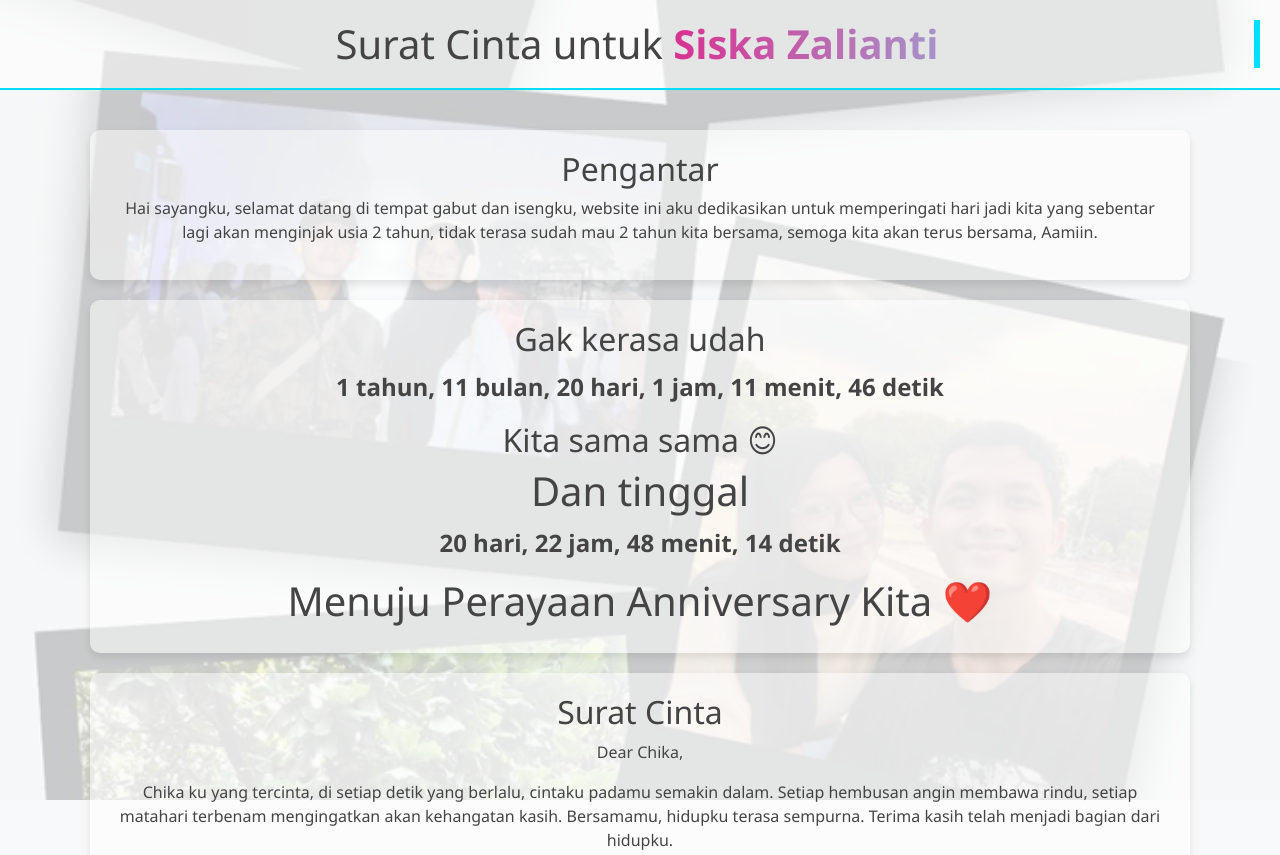
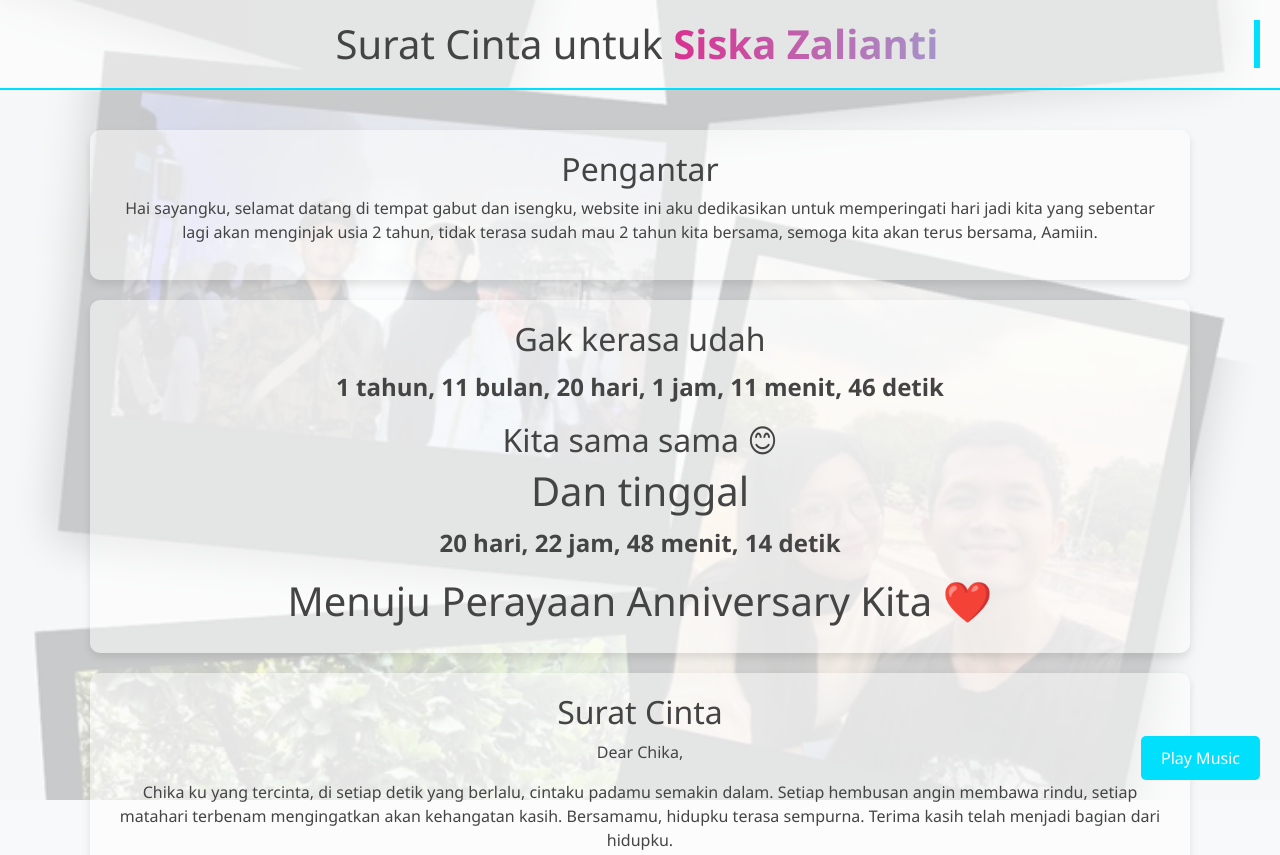
Before and after one commit to Rheva25/Anive-project, a plain HTML site: page index.html in a window 1280 px wide. Shown: the top 855 px of the page. Drawn offline with nearby package versions, Linux system fonts and the light colour scheme.

Commit message:
Add files via upload
fix audio music and add play button

```diff
--- a/index.html
+++ b/index.html
@@ -179,9 +179,56 @@
             <h1>I LOVE YOU SISKA ZALIANTI ❤️</h1>
         </div>
     </div>
+
+    <audio id="backgroundMusic" loop>
+        <source src="nuansabening.mp3" type="audio/mpeg">
+        Your browser does not support the audio element.
+    </audio>
+
     <script src="https://code.jquery.com/jquery-3.5.1.min.js"></script>
     <script>
-        // Countdown timer to previous anniversary on 28th July 2022
+        // Autoplay the music after user interaction
+        $(document).ready(function() {
+            var audio = document.getElementById('backgroundMusic');
+            var isPlaying = false;
+
+            function playAudio() {
+                if (!isPlaying) {
+                    audio.play();
+                    isPlaying = true;
+                }
+            }
+
+            // Play audio on first click anywhere on the document
+            $(document).one('click', function() {
+                playAudio();
+            });
+
+            // Optional: Add a play button if the user doesn't click anywhere
+            setTimeout(function() {
+                if (!isPlaying) {
+                    var playButton = $('<button>Play Music</button>');
+                    playButton.css({
+                        position: 'fixed',
+                        bottom: '20px',
+                        right: '20px',
+                        padding: '10px 20px',
+                        fontSize: '16px',
+                        backgroundColor: '#00dffc',
+                        color: '#fff',
+                        border: 'none',
+                        borderRadius: '5px',
+                        cursor: 'pointer'
+                    });
+                    playButton.click(function() {
+                        playAudio();
+                        playButton.remove();
+                    });
+                    $('body').append(playButton);
+                }
+            }, 3000); // 3 seconds delay
+
+            // Timer to count time since last anniversary on 28th July 2022
             const anniversaryDate = new Date('2022-07-28');
             setInterval(function() {
                 const now = new Date();
@@ -211,6 +258,7 @@
 
                 document.getElementById('countdownToAnniversary').textContent = `${days} hari, ${hours} jam, ${minutes} menit, ${seconds} detik`;
             }, 1000);
+        });
     </script>
 </body>
 </html>
```
Lines whose indentation alone changed are shown as unchanged.
